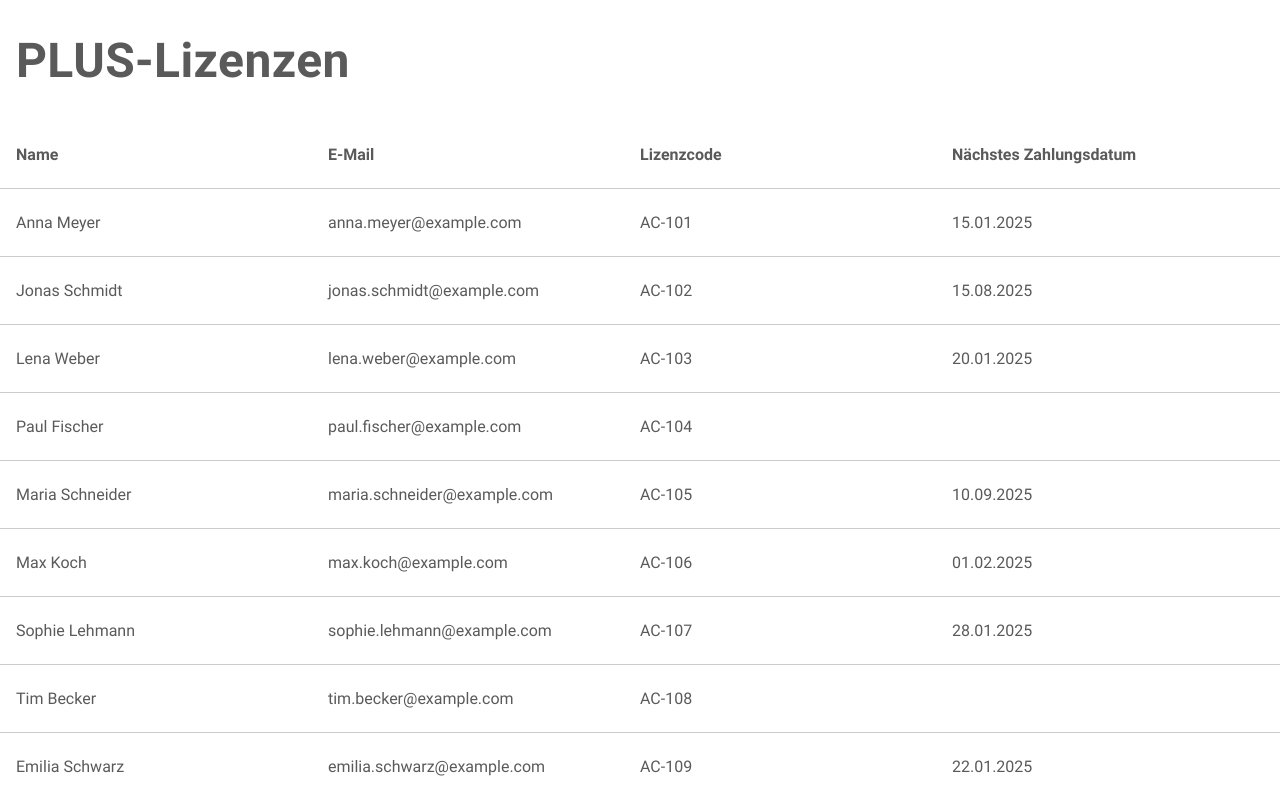
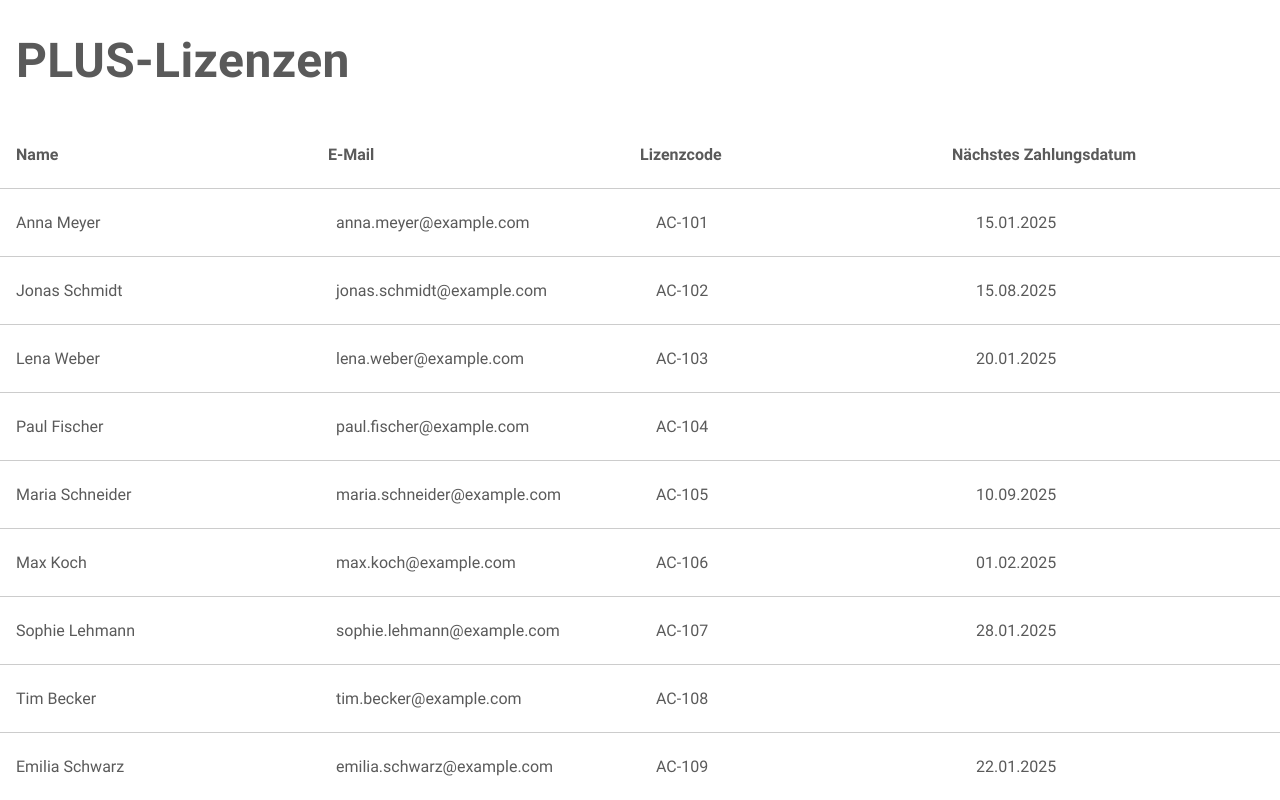
Before and after one commit to claraw-19/plus, a Next.js app: page / in a window 1280 px wide. Built offline with nearby package versions, Linux system fonts and the light colour scheme.

Commit message:
convert interactive div to button

```diff
--- a/components/Plus/UserCard.tsx
+++ b/components/Plus/UserCard.tsx
@@ -3,13 +3,16 @@ import UserDetails from "./UserDetails";
 import { useState } from "react";
 
 const Styled = {
-  UserContainer: styled.div`
+  UserContainer: styled.button`
+    all: unset;
     display: flex;
     justify-content: space-between;
     padding: 8px 16px;
     border-bottom: 1px solid #ccc;
     background-color: ${({ $isOpen, theme }) =>
       $isOpen ? theme.colors.grey7 : theme.colors.white};
+    cursor: pointer;
+    width: 100%;
     &:hover {
       background-color: ${({ theme }) => theme.colors.grey7};
     }
```
